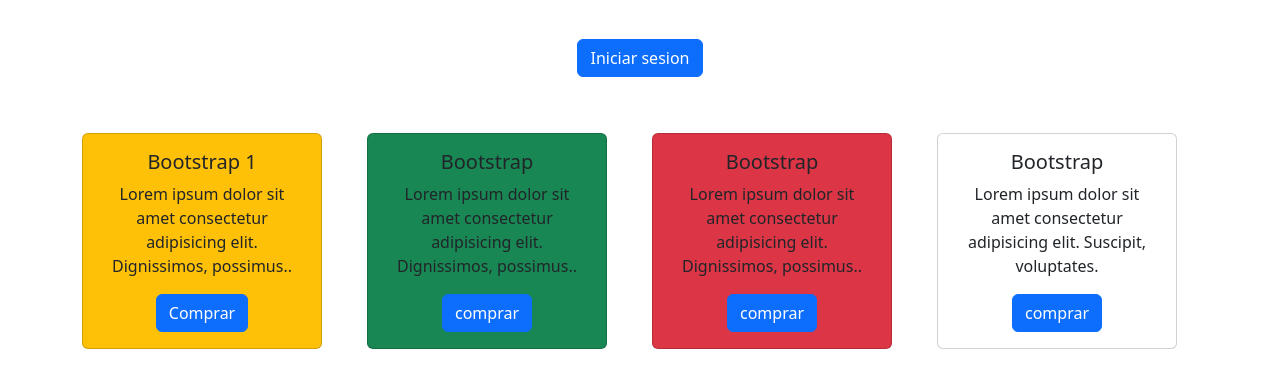
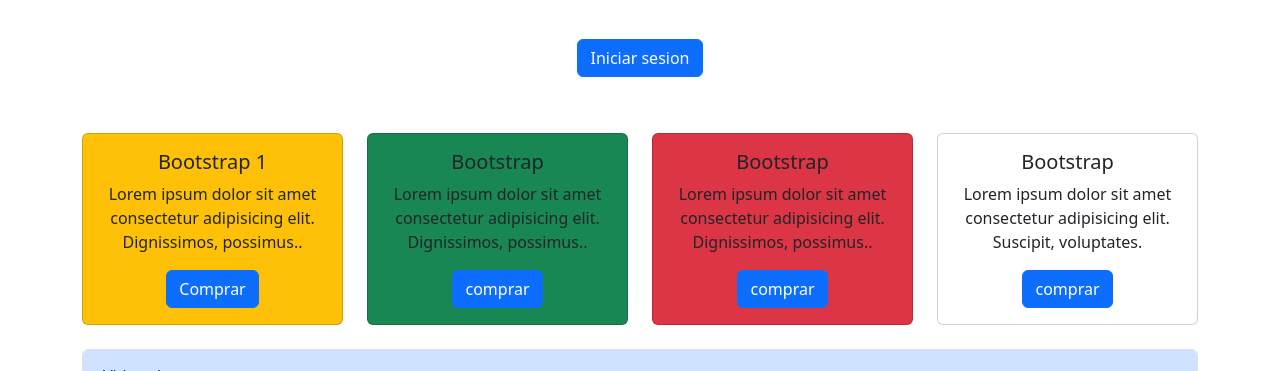
Before and after one commit to m4r1no0/taller_bootrap, a plain HTML site: page index.html in a window 1280 px wide. Shown: the part 1180-1551 px from the top of the page. Drawn offline with nearby package versions, Linux system fonts and the light colour scheme.

Commit message:
Taller bootstrap 3

```diff
--- a/index.html
+++ b/index.html
@@ -124,8 +124,8 @@
     </section>
     <section class="container my-4">
         <div class="row">
-            <div class="col col-sm-12 col-md-6 col-lg-3 gy-4">
-                <div class="card bg-warning" style="width: 15rem;">
+            <div class="col-sm-12 col-md-6 col-lg-3 gy-4">
+                <div class="card bg-warning">
                     <div class="card-body text-center">
                       <h5 class="card-title">Bootstrap 1</h5>
                       <p class="card-text">Lorem ipsum dolor sit amet consectetur adipisicing elit. Dignissimos, possimus..</p>
@@ -134,8 +134,8 @@
                   </div>
             </div>
 
-            <div class="col col-sm-12 col-md-6 col-lg-3 gy-4">
-                <div class="card bg-success" style="width: 15rem;">
+            <div class="col-sm-12 col-md-6 col-lg-3 gy-4">
+                <div class="card bg-success">
                     <div class="card-body text-center">
                       <h5 class="card-title">Bootstrap</h5>
                       <p class="card-text">Lorem ipsum dolor sit amet consectetur adipisicing elit. Dignissimos, possimus..</p>
@@ -144,8 +144,8 @@
                   </div>
             </div>
 
-            <div class="col col-sm-12 col-md-6 col-lg-3 gy-4">
-                <div class="card bg-danger" style="width: 15rem;">
+            <div class="col-sm-12 col-md-6 col-lg-3 gy-4">
+                <div class="card bg-danger">
                     <div class="card-body text-center">
                       <h5 class="card-title">Bootstrap</h5>
                       <p class="card-text">Lorem ipsum dolor sit amet consectetur adipisicing elit. Dignissimos, possimus..</p>
@@ -154,8 +154,8 @@
                   </div>
             </div>
 
-            <div class="col col-sm-12 col-md-6 col-lg-3 gy-4">
-                <div class="card" style="width: 15rem;">
+            <div class="col-sm-12 col-md-6 col-lg-3 gy-4">
+                <div class="card">
                     <div class="card-body text-center">
                       <h5 class="card-title">Bootstrap</h5>
                       <p class="card-text">Lorem ipsum dolor sit amet consectetur adipisicing elit. Suscipit, voluptates.</p>
@@ -165,7 +165,7 @@
             </div>
         </div>
     </section>
-    <section class="container my-4">
+    <section class="container my-4 container-lg-12">
         <div class="row">
             <div class="col">
                 <div class="accordion" id="accordionExample">
```
